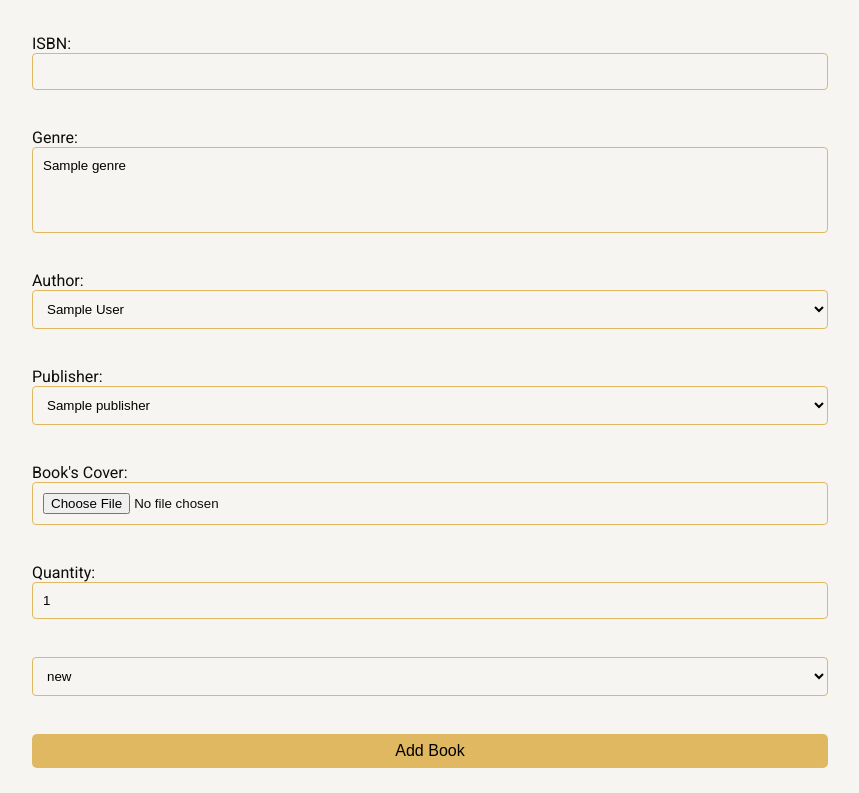
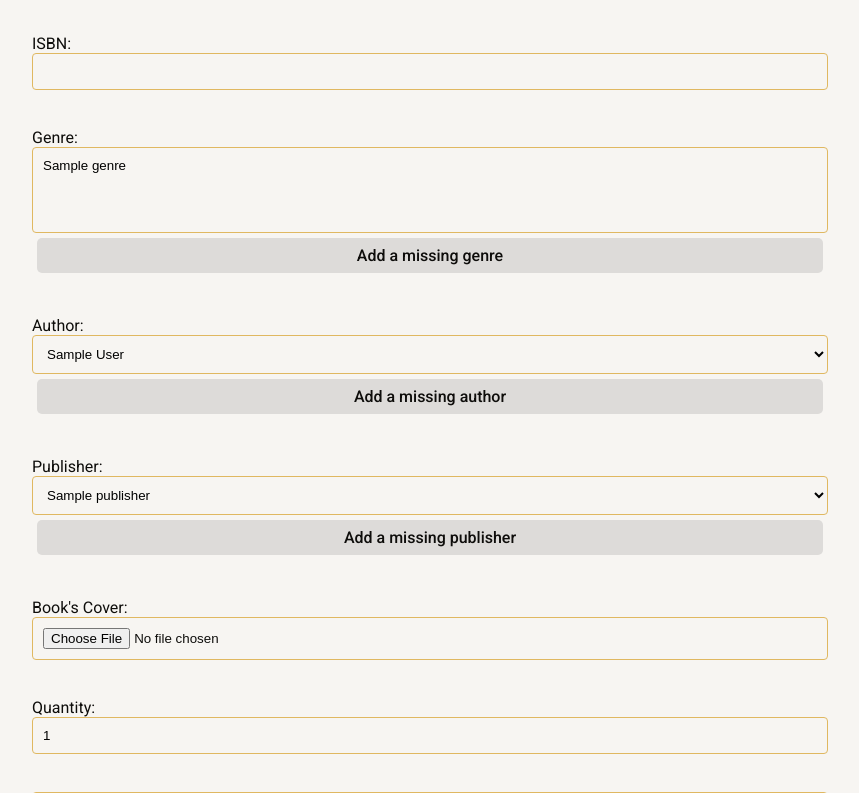
Before and after one commit to LucaBarban/progettobasimod2, a Python web app: template app/templates/addbook.html in a window 1280 px wide. Shown: the part 527-1320 px from the top of the page, without its empty margins (210-1069 px from the left). Before the commit the page ends 1295 px from the top, so only its background shows below. Run offline with Jinja, Linux system fonts and the light colour scheme; the template is opened without the code that fills it: most values are stand-ins (such as "Sample title", 1, 10 or a date in 2020).

Commit message:
Added missing button on `/book/add`

```diff
--- a/app/templates/addbook.html
+++ b/app/templates/addbook.html
@@ -23,22 +23,27 @@
         {% for genre in genres %}
             <option value="{{ genre.name }}">{{ genre.name }}</option>
         {% endfor %}
-
-    </select><br><br>
+    </select>
+    <a href="/book/add/genre" class="button" style="text-align: center;"> Add a missing genre </a>
+    <br><br>
 
     <label for="author">Author:</label>
     <select id="author" name="author" required>
         {% for author in authors %}
             <option value="{{ author.id }}">{{ author.first_name }} {{ author.last_name }}</option>
         {% endfor %}
-    </select><br><br>
+    </select>
+    <a href="/book/add/author" class="button" style="text-align: center;"> Add a missing author </a>
+    <br><br>
 
     <label for="publisher">Publisher:</label>
     <select id="publisher" name="publisher" required>
         {% for publisher in publishers %}
             <option value="{{ publisher.name }}">{{ publisher.name }}</option>
         {% endfor %}
-    </select><br><br>
+    </select>
+    <a href="/book/add/publisher" class="button" style="text-align: center;"> Add a missing publisher </a>
+    <br><br>
 
     <label for="file">Book's Cover:</label>
     <input type="file" name="file" id="file"><br><br>
```
